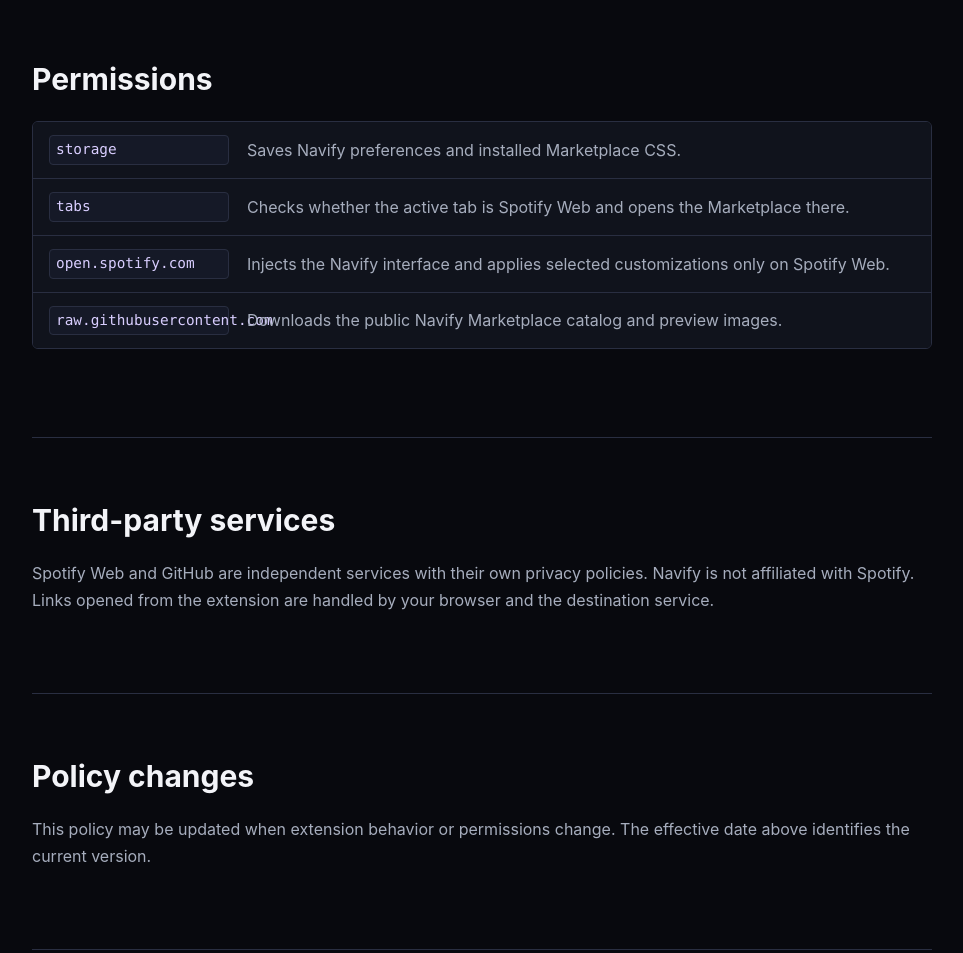
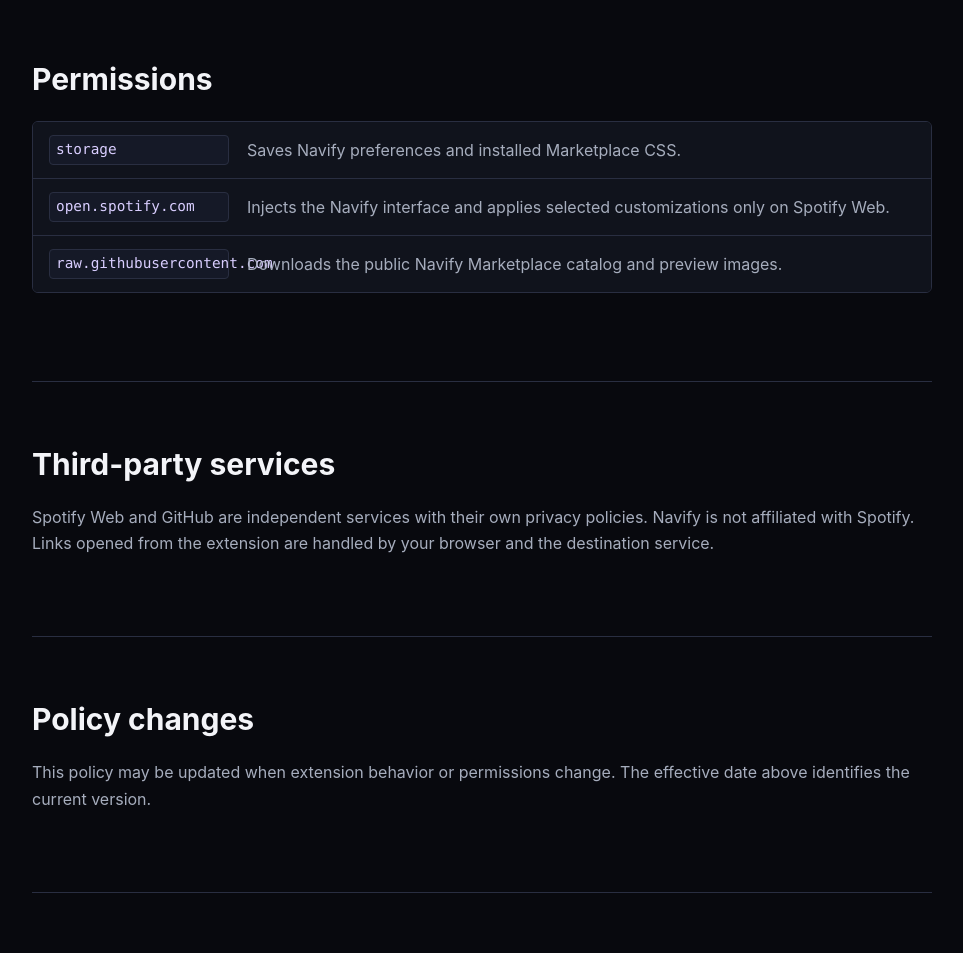
Before and after one commit to Navify/docs, a plain HTML site: page site/privacy.html in a window 1280 px wide. Shown: the part 910-1863 px from the top of the page, without its empty margins (282-1245 px from the left). Drawn offline with Linux system fonts and the light colour scheme.

Commit message:
Update extension permissions policy

```diff
--- a/site/privacy.html
+++ b/site/privacy.html
@@ -11,7 +11,7 @@
   <main>
     <section id="privacy"><small>LEGAL</small><h1>Privacy Policy</h1><p class="lead">Navify customizes Spotify Web locally in your browser.</p><p>Effective July 31, 2026.</p><div class="note"><strong>Navify does not collect, transmit, sell, or share personal information.</strong></div></section>
     <section id="data"><h2>Data handling</h2><p>The extension stores feature preferences and installed Marketplace customizations using browser extension storage. Synced preferences may be synchronized by your browser provider according to the provider's account and privacy settings. Installed Marketplace snippets remain in local extension storage.</p><p>Navify does not read or store listening history, account details, playlists, passwords, payment information, or audio. It does not use analytics, advertising identifiers, tracking pixels, or remote executable code.</p><p>The Marketplace downloads its catalog and preview images from the Navify Marketplace repository on GitHub. Installing an item stores its CSS locally and applies it to Spotify Web.</p></section>
-    <section id="permissions"><h2>Permissions</h2><div class="table"><div><code>storage</code><span>Saves Navify preferences and installed Marketplace CSS.</span></div><div><code>tabs</code><span>Checks whether the active tab is Spotify Web and opens the Marketplace there.</span></div><div><code>open.spotify.com</code><span>Injects the Navify interface and applies selected customizations only on Spotify Web.</span></div><div><code>raw.githubusercontent.com</code><span>Downloads the public Navify Marketplace catalog and preview images.</span></div></div></section>
+    <section id="permissions"><h2>Permissions</h2><div class="table"><div><code>storage</code><span>Saves Navify preferences and installed Marketplace CSS.</span></div><div><code>open.spotify.com</code><span>Injects the Navify interface and applies selected customizations only on Spotify Web.</span></div><div><code>raw.githubusercontent.com</code><span>Downloads the public Navify Marketplace catalog and preview images.</span></div></div></section>
     <section id="third-parties"><h2>Third-party services</h2><p>Spotify Web and GitHub are independent services with their own privacy policies. Navify is not affiliated with Spotify. Links opened from the extension are handled by your browser and the destination service.</p></section>
     <section id="changes"><h2>Policy changes</h2><p>This policy may be updated when extension behavior or permissions change. The effective date above identifies the current version.</p></section>
     <section id="contact"><h2>Contact</h2><p>For privacy questions or requests, open an issue in the <a href="https://github.com/Navify/navify-browser/issues">Navify browser repository</a>.</p></section>
```
